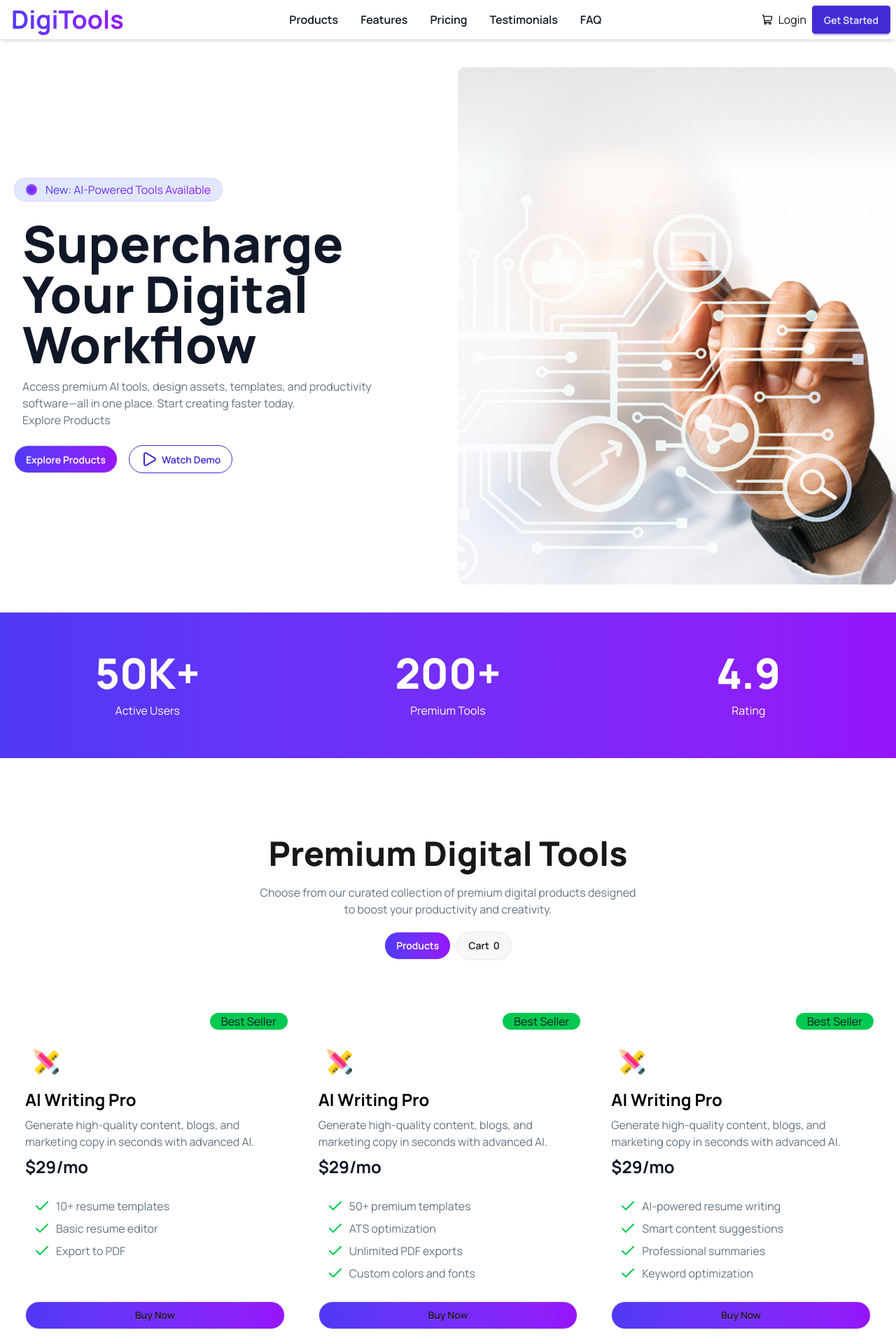
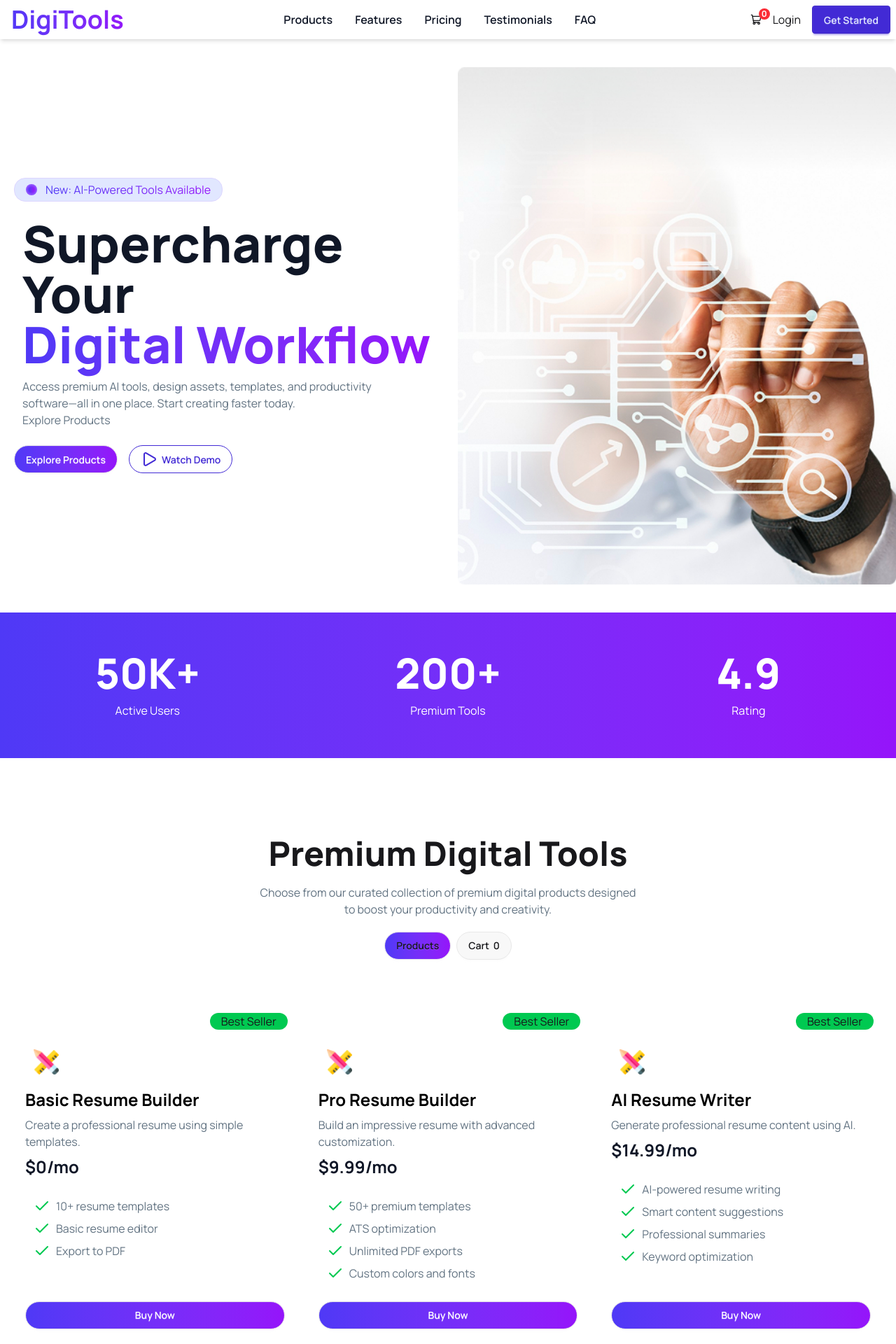
Before and after one commit to SajjadHossaain/assignment-6, a React (Vite) app: page / in a window 1280 px wide. Shown: the top 1920 px of the page at 70% size. Built offline with nearby package versions, Linux system fonts and the light colour scheme.

Commit message:
some give fuctinality like navbar shop count & cart count

```diff
--- a/src/App.jsx
+++ b/src/App.jsx
@@ -4,15 +4,22 @@ import Hero from './components/Hero/Hero'
 import StatsSection from './components/StatsSection/StatsSection'
 import ProductsSection from './components/ProductsSection/ProductsSection'
 import StepsSection from './components/Steps/Steps'
-import { Suspense } from 'react'
+import { Suspense, useState } from 'react'
 import axios from 'axios'
 
 const promiseStats = axios.get('stats.json');
 function App() {
+  const [cardCount, setCardCount] = useState([]);
+  // console.log(cardCount)
+  const handleCount = (product) => {
+    const addProducts = [...cardCount,product];
+    setCardCount(addProducts);
+    // console.log(cardCount)
+  };
   return (
     <>
       <header>
-        <Navbar></Navbar>
+        <Navbar cardCount={cardCount}></Navbar>
       </header>
       <main>
         <Hero></Hero>
@@ -26,7 +33,10 @@ function App() {
           <StatsSection promiseStats={promiseStats}></StatsSection>
         </Suspense>
         <Suspense>
-          <ProductsSection></ProductsSection>
+          <ProductsSection
+            cardCount={cardCount}
+            handleCount={handleCount}
+          ></ProductsSection>
         </Suspense>
         <StepsSection></StepsSection>
       </main>
--- a/src/components/Hero/Hero.jsx
+++ b/src/components/Hero/Hero.jsx
@@ -18,7 +18,10 @@ const Hero = () => {
           </div>
           <div className="space-y-3 p-3">
             <h1 className="font-extrabold text-7xl text-[#101727]">
-              Supercharge Your Digital Workflow
+              Supercharge Your <br />
+              <span className="bg-linear-to-r from-[#4F39F6] to-[#9514FA] bg-clip-text text-transparent">
+                Digital Workflow
+              </span>
             </h1>
             <p className="text-[#627382]">
               Access premium AI tools, design assets, templates, and
--- a/src/components/Navbar/Navbar.jsx
+++ b/src/components/Navbar/Navbar.jsx
@@ -2,7 +2,7 @@ import React, { useState } from "react";
 import navItems from "../../data/navigation";
 import Link from "./Link";
 import { Menu, ShoppingCart, X } from "lucide-react";
-const Navbar = () => {
+const Navbar = ({ cardCount }) => {
   const [open, setOpen] = useState(false);
   const links = navItems.map((route) => (
     <Link key={route.id} route={route}></Link>
@@ -28,8 +28,15 @@ const Navbar = () => {
           </span>
         </div>
         <ul className="gap-8 hidden md:flex">{links}</ul>
-        <div className="flex items-center gap-2">
-          <ShoppingCart size={16}></ShoppingCart>
+        <div className="flex items-center gap-4">
+          <div className="relative">
+            <ShoppingCart
+              size={16}
+            ></ShoppingCart>
+            <span className="absolute -top-2 -right-3 flex h-4 w-4 items-center justify-center rounded-full bg-red-500 text-xs font-bold text-white">
+              {cardCount.length}
+            </span>
+          </div>
           <a href="">Login</a>
           <div className="rounded-2xl">
             <button className="btn btn-primary text-nowrap">Get Started</button>
--- /dev/null
+++ b/src/components/ProductsSection/ProductsCards/Cart.jsx
@@ -0,0 +1,24 @@
+import React from "react";
+import CartItem from "./CartItem";
+
+const Cart = ({ cardCount }) => {
+const {name,price} = cardCount;
+console.log(cardCount)
+  const handleCheckOut = () => {};
+  return (
+    <div className="container mx-auto bg-green-400 mt-10 p-4">
+      <h1 className="text-2xl ml-20 font-bold">Your Cart</h1>
+      <div className="p-19 space-y-5">
+        {/* card */}
+        {
+            cardCount.map((item,index) => <CartItem key={index} item={item}></CartItem>)
+        }
+        <button onClick={handleCheckOut} className="btn w-full rounded-full">
+          Proceed to Checkout
+        </button>
+      </div>
+    </div>
+  );
+};
+
+export default Cart;
--- /dev/null
+++ b/src/components/ProductsSection/ProductsCards/CartItem.jsx
@@ -0,0 +1,24 @@
+import React from 'react';
+import { Trash } from "lucide-react";
+
+const CartItem = ({ item }) => {
+console.log(item)
+
+// console.log(name,price)
+  return (
+      <div className="flex justify-between items-center px-2 py-3 space-y-3 shadow-lg bg-amber-200 rounded-2xl">
+        <div className="flex gap-5 items-center">
+          <img src="" alt="" className="h-10 w-10 bg-red-500" />
+          <div>
+            <h1 className="font-bold text-2xl">{item.name}</h1>
+            <p>${item.price}</p>
+          </div>
+        </div>
+        <button className="btn px-10">
+          <Trash></Trash>
+        </button>
+      </div>
+  );
+};
+
+export default CartItem;
--- a/src/components/ProductsSection/ProductsCards/ProductsCard.jsx
+++ b/src/components/ProductsSection/ProductsCards/ProductsCard.jsx
@@ -1,9 +1,14 @@
-import React from "react";
+import React, { useState } from "react";
 import designIcon from "././../../../assets/products/design-tool.png";
 import ProductsFeature from "./ProductsFeature";
-const ProductsCard = ({ product }) => {
-  const { name, description, price, period, tag, features, icon } = product;
-  console.log(icon);
+const ProductsCard = ({ product, handleCount }) => {
+  const { name, description, price, period, tag, features } = product;
+  const [cardAdded,setCardAdded] = useState(false)
+  const handleBuyButton = () =>{
+    handleCount(product);
+    setCardAdded(true);
+  }
+
   return (
     <div className="relative bg-white p-5 rounded-lg space-y-4 flex flex-col ">
       {/* Best Seller Badge */}
@@ -19,21 +24,24 @@ const ProductsCard = ({ product }) => {
             className="w-full h-full object-contain p-3"
           />
         </div>
-        <h1 className="font-bold text-2xl text-black">AI Writing Pro</h1>
+        <h1 className="font-bold text-2xl text-black">{name}</h1>
         <p className="text-[#627382]">
-          Generate high-quality content, blogs, and marketing copy in seconds
-          with advanced AI.
+         {description}
         </p>
-        <h3 className="font-bold text-[#101727] text-2xl">$29/mo</h3>
+        <h3 className="font-bold text-[#101727] text-2xl">${price}/mo</h3>
       </div>
       {/* card features */}
       <div className="flex-1 p-3 space-y-2">
-        {features.map((feature) => (
-          <ProductsFeature feature={feature}></ProductsFeature>
+        {features.map((feature, index) => (
+          <ProductsFeature feature={feature} key={index}></ProductsFeature>
         ))}
       </div>
-      <button className="btn bg-linear-to-r from-[#4F39F6] to-[#9514FA] w-full rounded-full">
-        Buy Now
+      <button
+        onClick={handleBuyButton}
+        disabled={cardAdded ? true : false}
+        className={`btn ${cardAdded ? 'bg-green-500' :'bg-linear-to-r from-[#4F39F6] to-[#9514FA]'} w-full rounded-full text-white`}
+      >
+        {cardAdded ? "Added to Cart!" : "Buy Now"}
       </button>
     </div>
   );
--- a/src/components/ProductsSection/ProductsCards/ProductsCards.jsx
+++ b/src/components/ProductsSection/ProductsCards/ProductsCards.jsx
@@ -1,16 +1,13 @@
 import React, { use } from "react";
 import ProductsCard from "./ProductsCard";
-const ProductsCards = ({ productsPromise,Icons}) => {
+const ProductsCards = ({ productsPromise, Icons, handleCount}) => {
   const productsDataRequest = use(productsPromise);
   const productsData = productsDataRequest.data;
   return (
     <div className="mt-10 p-4">
       <div className="grid md:grid-cols-2 lg:grid-cols-3 gap-2">
         {productsData.map((product) => (
-          <ProductsCard
-            key={product.id}
-            product={product}
-          ></ProductsCard>
+          <ProductsCard handleCount={handleCount} key={product.id} product={product}></ProductsCard>
         ))}
       </div>
     </div>
--- a/src/components/ProductsSection/ProductsHeader.jsx
+++ b/src/components/ProductsSection/ProductsHeader.jsx
@@ -1,6 +1,6 @@
 import React from "react";
 
-const ProductsHeader = () => {
+const ProductsHeader = ({ isButtonSelect, setButtonSelect, cardCount }) => {
   return (
     <div className="flex justify-center">
       <div className="space-y-5">
@@ -12,11 +12,17 @@ const ProductsHeader = () => {
           designed <br /> to boost your productivity and creativity.
         </p>
         <div className="flex gap-2 justify-center">
-          <button className="btn bg-linear-to-r from-[#4F39F6] to-[#9514FA] text-white rounded-full">
+          <button
+            onClick={() => setButtonSelect("products")}
+            className={`btn ${isButtonSelect === "products" ? "bg-linear-to-r from-[#4F39F6] to-[#9514FA]" : ""} rounded-full`}
+          >
             Products
           </button>
-          <button className="btn rounded-full">
-            Cart <span>0</span>
+          <button
+            onClick={() => setButtonSelect("cart")}
+            className={`btn ${isButtonSelect === "cart" ? "bg-linear-to-r from-[#4F39F6] to-[#9514FA]" : ""} rounded-full`}
+          >
+            Cart <span>{cardCount.length}</span>
           </button>
         </div>
       </div>
--- a/src/components/ProductsSection/ProductsSection.jsx
+++ b/src/components/ProductsSection/ProductsSection.jsx
@@ -1,14 +1,21 @@
-import React, { Suspense } from "react";
+import React, { Suspense, useState } from "react";
 import ProductsHeader from "./ProductsHeader";
 import ProductsCards from "./ProductsCards/ProductsCards";
 import axios from "axios";
+import Cart from "./ProductsCards/Cart";
 
 const productsPromise = axios.get("products.json");
 
-const ProductsSection = () => {
+const ProductsSection = ({ handleCount, cardCount }) => {
+  const [isButtonSelect, setButtonSelect] = useState("products");
   return (
     <section className="container mx-auto py-28">
-      <ProductsHeader></ProductsHeader>
+      <ProductsHeader
+        cardCount={cardCount}
+        isButtonSelect={isButtonSelect}
+        setButtonSelect={setButtonSelect}
+      ></ProductsHeader>
+      {isButtonSelect === "products" ? (
         <Suspense
           fallback={
             <div className="flex min-h-screen items-center justify-center">
@@ -16,8 +23,16 @@ const ProductsSection = () => {
             </div>
           }
         >
-        <ProductsCards productsPromise={productsPromise} ></ProductsCards>
+          <ProductsCards
+            handleCount={handleCount}
+            productsPromise={productsPromise}
+          ></ProductsCards>
         </Suspense>
+      ) : (
+        <Suspense>
+          <Cart cardCount={cardCount}></Cart>
+        </Suspense>
+      )}
     </section>
   );
 };
--- a/src/components/Steps/Steps.jsx
+++ b/src/components/Steps/Steps.jsx
@@ -16,7 +16,6 @@ const promiseSteps = axios.get('steps.json')
 const StepsSection = () => {
   const stepsDataRes = use(promiseSteps);
   const stepsData = stepsDataRes.data;
-  console.log(stepsData)
     return (
       <section className="container mx-auto">
         <div className="text-center mb-6">
@@ -29,8 +28,8 @@ const StepsSection = () => {
         </div>
 
         <div className='grid grid-cols-1 md:grid-cols-3 items-center gap-3'>
-          {stepsData.map((step) => (
-            <StepsCard step={step} icon={icons[step.icon]}></StepsCard>
+          {stepsData.map((step,index) => (
+            <StepsCard key={index} step={step} icon={icons[step.icon]}></StepsCard>
           ))}
         </div>
       </section>
--- a/src/components/Steps/StepsCard.jsx
+++ b/src/components/Steps/StepsCard.jsx
@@ -9,7 +9,7 @@ const StepsCard = ({ step, icon }) => {
       </div>
 
       <div className="m-19 flex flex-col justify-center items-center space-y-4">
-        <div className="p-5 bg-amber-100 rounded-full">
+        <div className="p-5 bg-[#f2e8fe] rounded-full">
           <img src={icon} alt="" />
         </div>
         <h2 className="font-bold text-2xl text-[#001931]">{title}</h2>
```
Lines whose indentation alone changed are shown as unchanged.
